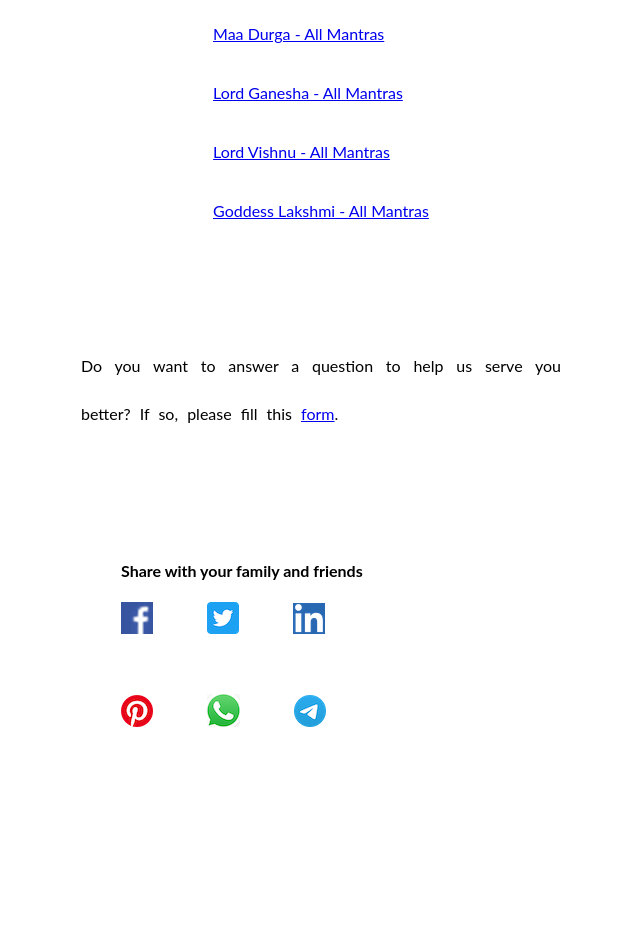
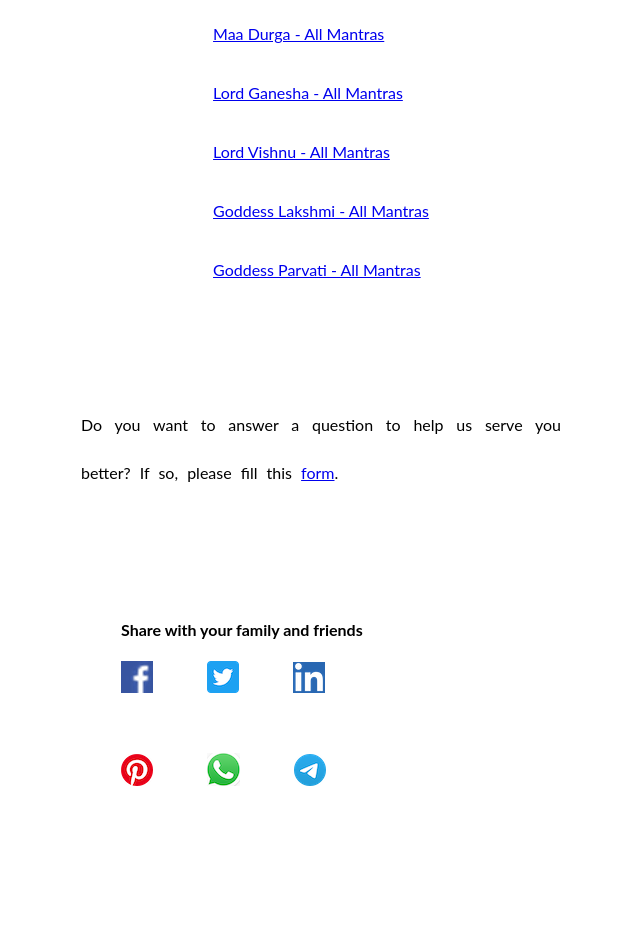
Before and after one commit to abhishekdjoshi/abhishekdjoshi.kclstr.io, a Jekyll site: the page deity.html, which Jekyll copies as it is, in a window 1280 px wide and 1400 px high, scrolled down 608 px. Shown: the top 952 px of the window, without its empty margins (319-959 px from the left). Built offline with Jekyll 4.4.1, drawn with Linux system fonts in a browser that asks for light colours; a script that is not in the unit is left out; some of the changed text lies outside the part shown.

Commit message:
Update deity.html

```diff
--- a/deity.html
+++ b/deity.html
@@ -6,7 +6,7 @@
     <meta http-equiv="Content-Type" content="text/html; charset=UTF-8" />
     <meta
       name="description"
-      content="Find your favorite deity and their Mantras. Read the mantra in English and Hindi or Sanskrit."
+      content="Find the mantras and devotional hymns of your favorite deity. Read the mantra in English and Hindi or Sanskrit. Find prayers to any God or Goddess."
     />
     <meta
       name="keywords"
@@ -196,6 +196,13 @@
             >
           </td>
         </tr>
+        <tr>
+          <td>
+            <a href="/pages/parvati/all.html" target="_blank"
+              >Goddess Parvati - All Mantras</a
+            >
+          </td>
+        </tr>
       </table>
 
       <br /><br />
@@ -297,6 +304,23 @@
       <br /><br />
       <br /><br />
       <br /><br />
+
+      <h4 style="padding-left:50px;">Find us on Social Media</h4>
+      <span style="padding-left:20px;"></span>
+      <a href="https://www.facebook.com/Kclstr-105643541132549/" target="_blank"
+        ><img src="/images/facebook.png"
+      /></a>
+      <span style="padding-left:30px;"></span>
+      <a href="#" target="_blank"><img src="/images/twitter.png"/></a>
+      <span style="padding-left:30px;"></span>
+      <a href="#" target="_blank"><img src="/images/youtube.png"/></a>
+      <span style="padding-left:30px;"></span>
+      <a href="#" target="_blank"><img src="/images/instagram.png"/></a>
+      <span style="padding-left:30px;"></span>
+      <a href="#" target="_blank"><img src="/images/pinterest.png"/></a>
+      <br /><br />
+      <br /><br />
+      <br /><br />
     </div>
 
     <!--Added below on 18th Feb 2020 at 8:17 PM-->
```
